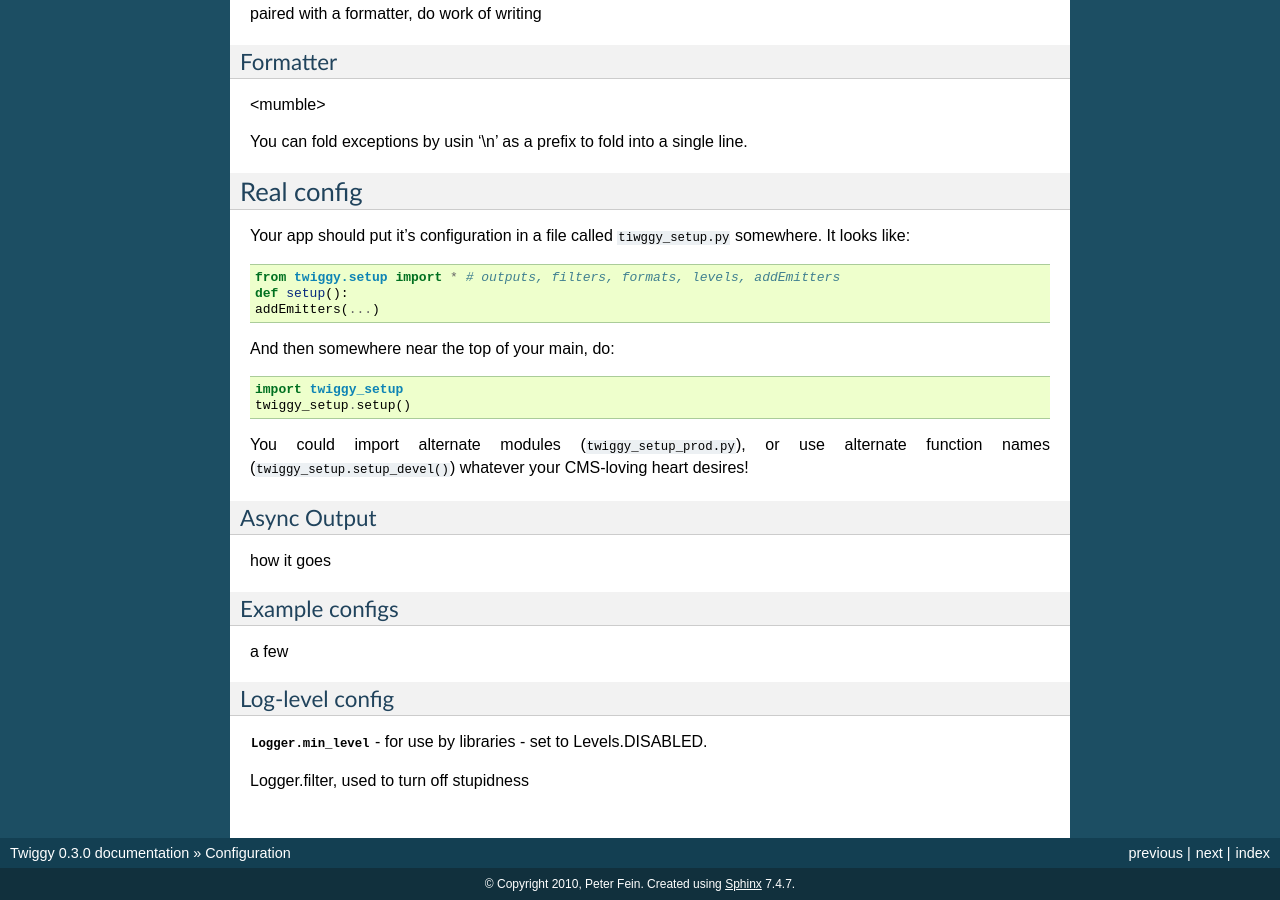
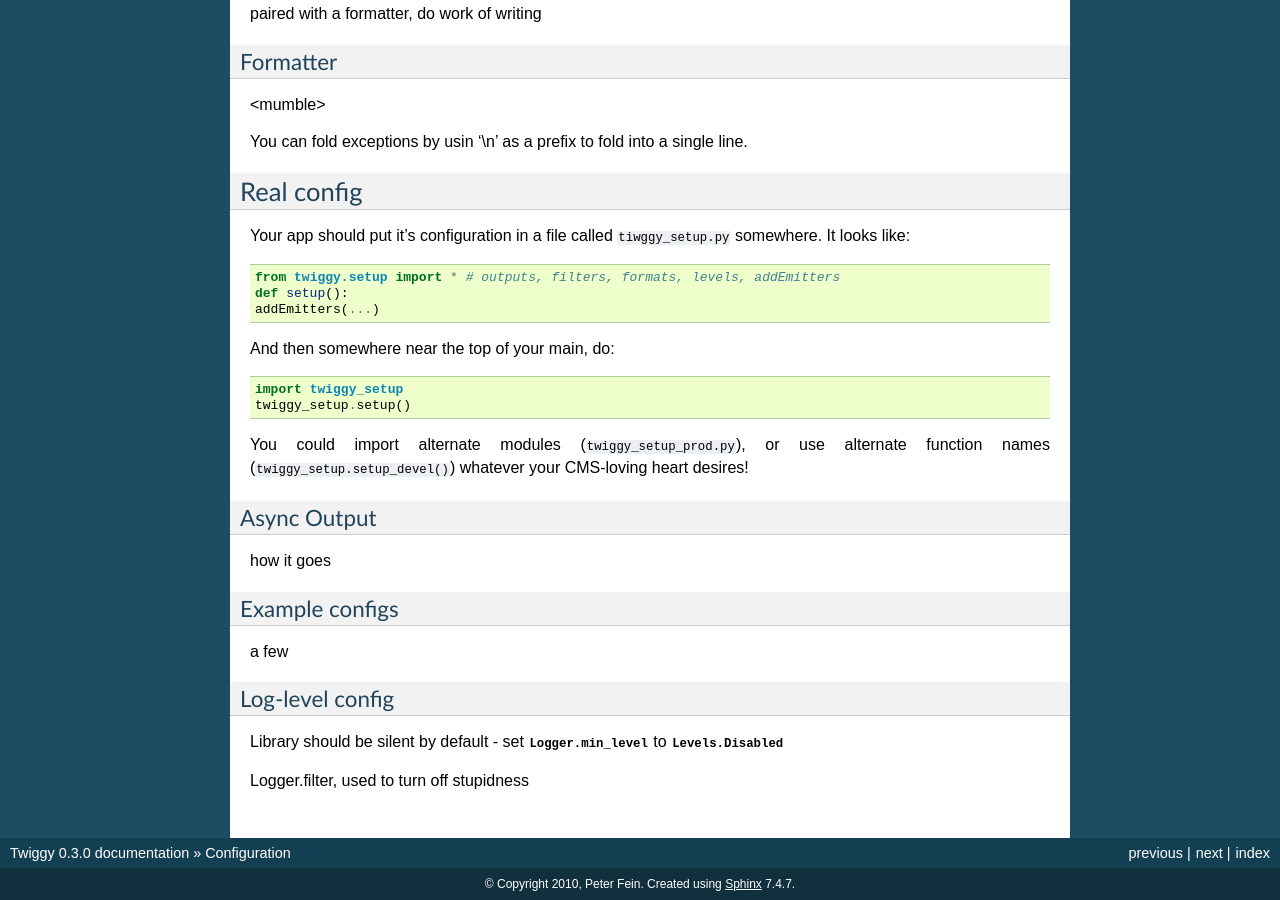
Before and after one commit to wearpants/twiggy, a Sphinx documentation site: the page built from doc/configuration.rst, in a window 1280 px wide and 900 px high, scrolled down 2029 px. Built offline with Sphinx 7.4.7, drawn with Linux system fonts in a browser that asks for light colours.

Commit message:
better comment about libraries

```diff
--- a/doc/configuration.rst
+++ b/doc/configuration.rst
@@ -127,7 +127,8 @@ a few
 
 Log-level config
 ================
-:attr:`Logger.min_level` - for use by libraries - set to Levels.DISABLED.
+Library should be silent by default - set :attr:`Logger.min_level` to `Levels.Disabled`
+
 
 
 Logger.filter, used to turn off stupidness
```
